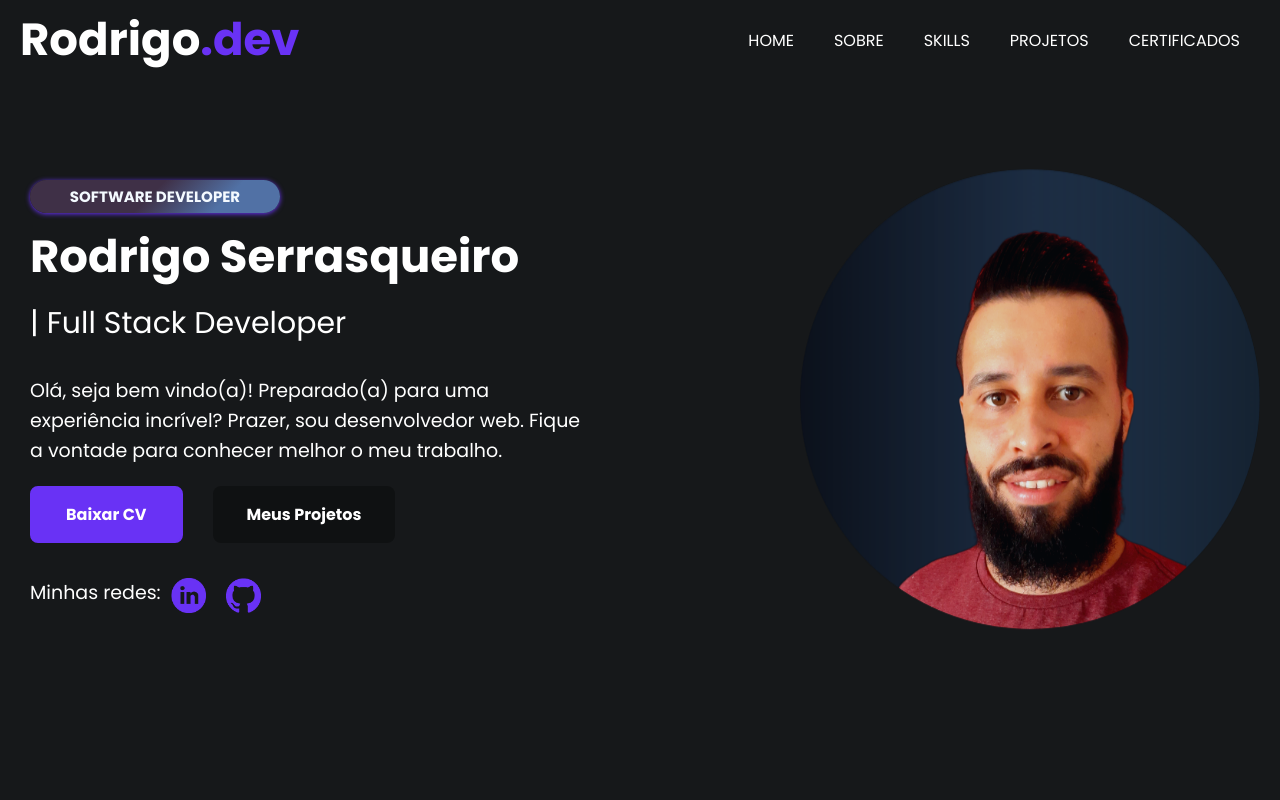
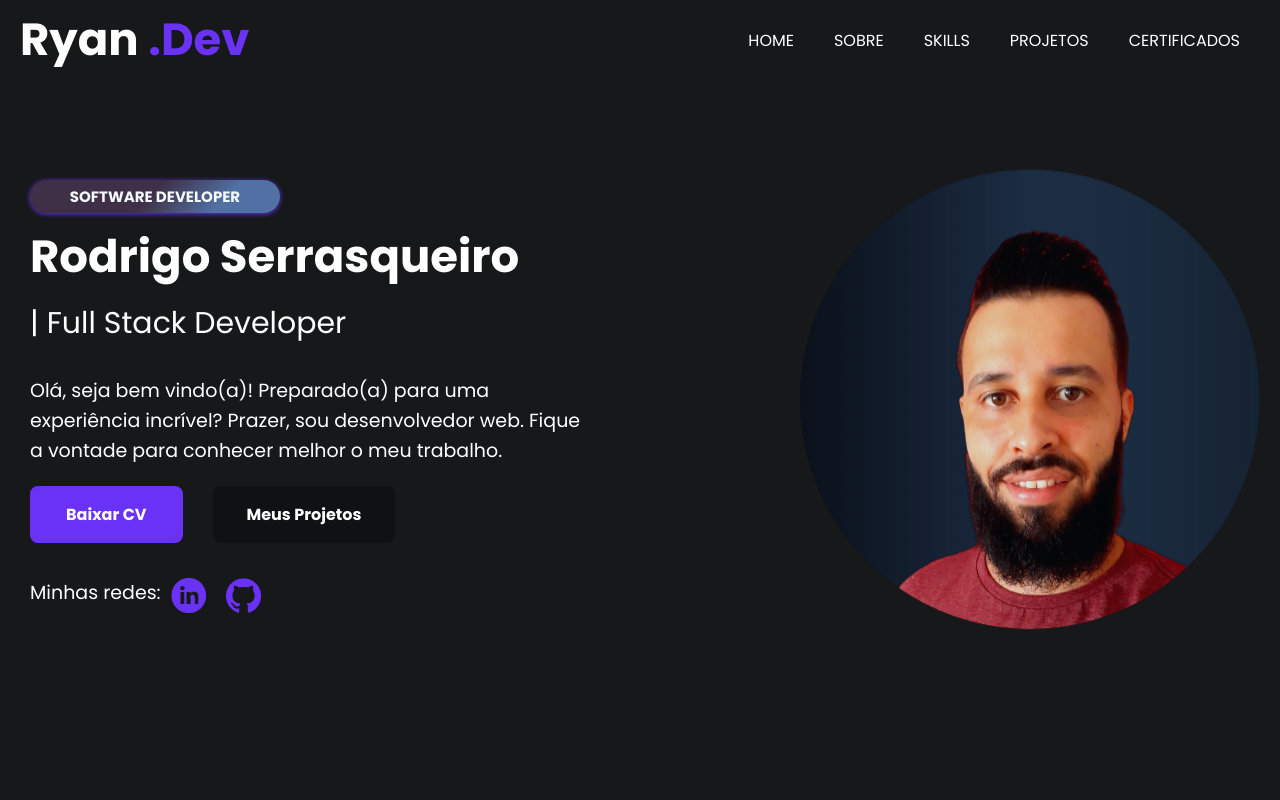
Before and after one commit to ryanmarinhodev/Portfolio-Ryan, a React (Create React App) app: page / in a window 1280 px wide. Shown: the top 800 px of the page. Built offline with nearby package versions, Linux system fonts and the light colour scheme.

Commit message:
first commit

```diff
--- a/src/Components/Topo/index.jsx
+++ b/src/Components/Topo/index.jsx
@@ -11,7 +11,7 @@ export default function Topo() {
         <header className='header'>
             <div className='limitar-secao navbar'>
                 <div className='nome-topo'>
-                    <a className='link-nome' href='#home'><h1>Rodrigo<span>.dev</span></h1></a>
+                    <a className='link-nome' href='#home'><h1>Ryan<span> .Dev</span></h1></a>
                 </div>
                 <nav>
                     <div className="mobile-menu" onClick={navList}>
```
